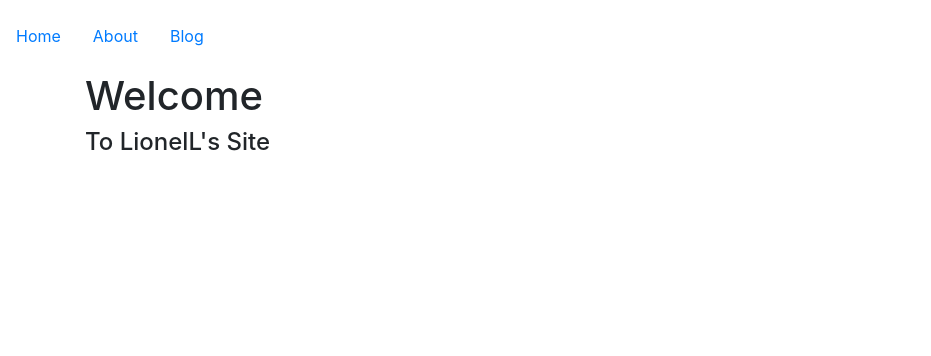
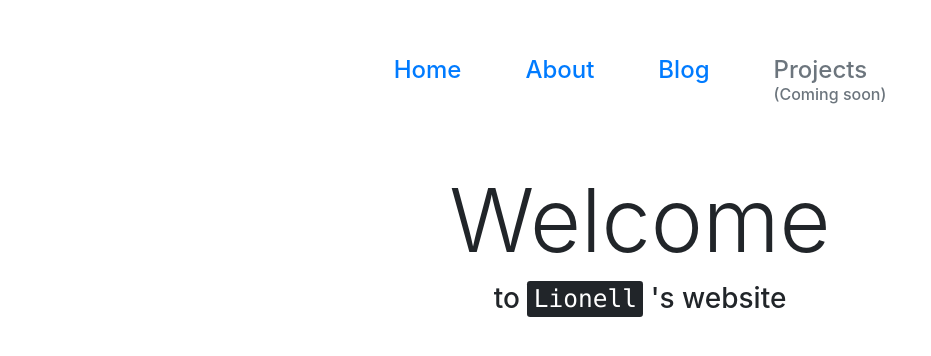
Before and after one commit to lionellloh/personal-blog, a Flask app: page / in a window 1280 px wide. Shown: the top 356 px of the page, without its empty margins (0-931 px from the left). Run offline with Flask 2, Linux system fonts and the light colour scheme; parts of the project's set-up code (start-up, migrations or seed data) failed here and were passed over; some libraries are stand-ins or nearby versions.

Commit message:
furnished index.html. I quite like this look

```diff
--- a/app/__init__.py
+++ b/app/__init__.py
@@ -11,7 +11,7 @@ from flask_bootstrap import Bootstrap
 
 db = SQLAlchemy()
 
-login_manager = LoginManager
+login_manager = LoginManager()
 
 def create_app(config_name):
     app = Flask(__name__, instance_relative_config=True)
--- a/app/templates/base.html
+++ b/app/templates/base.html
@@ -13,19 +13,22 @@
 
 <body>
 
-<ul class = "nav my-3">
+<ul class = "nav my-5 justify-content-center">
     <li class = "nav-item">
-    <a class = "nav-link" href = "#"> Home </a>
+    <a class = "nav-link mx-3" href = "#"> <h4> Home </h4>  </a>
     </li>
 
     <li class = "nav-item">
-    <a class = "nav-link" href = "#"> About </a>
+    <a class = "nav-link mx-3" href = "#"> <h4> About </h4>  </a>
     </li>
 
     <li class = "nav-item">
-    <a class = "nav-link" href = "#"> Blog </a>
+    <a class = "nav-link mx-3" href = "#"> <h4> Blog </h4>  </a>
     </li>
 
+    <li class = "nav-item">
+        <a class = "nav-link mx-3 disabled" href = "#"> <h4> Projects<small><h6>(Coming soon)</h6> </small> </h4>  </a>
+    </li>
 </ul>
 
     {% block body %}
--- a/app/templates/home/index.html
+++ b/app/templates/home/index.html
@@ -3,9 +3,11 @@
 
 {% block body %}
 
-<div class = "container">
-    <h1> Welcome </h1>
-    <h4> To LionelL's Site</h4>
+<div class = "container-fluid justify-content-center" align = "center">
+
+    <h1 class="display-2"> Welcome </h1>
+    <h3 > to <kbd>Lionell</kbd> 's website</h3>
+
 </div>
 
 {% endblock %}
```
